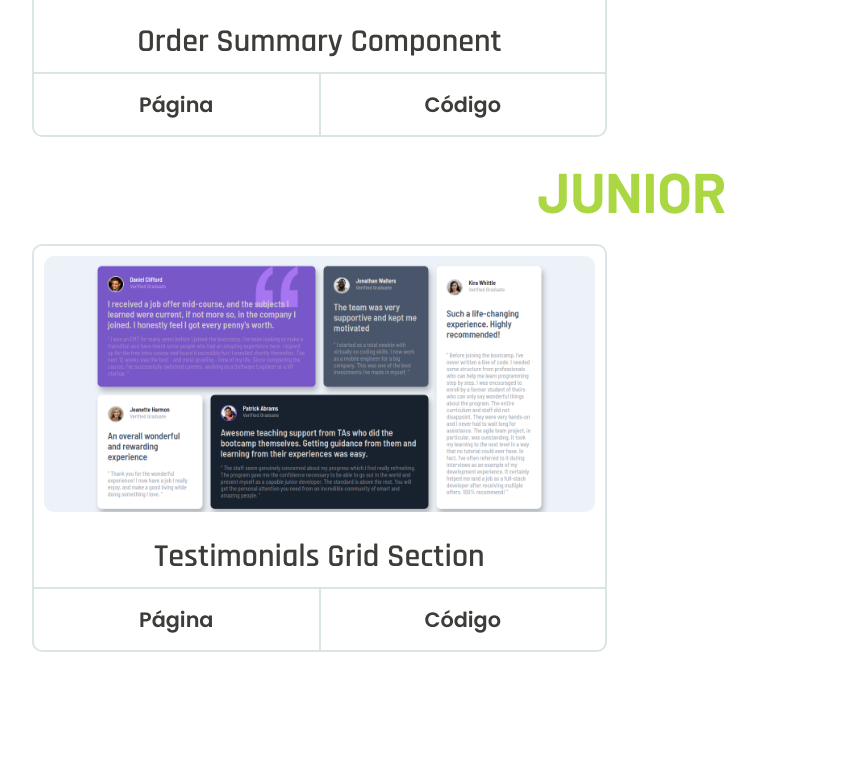
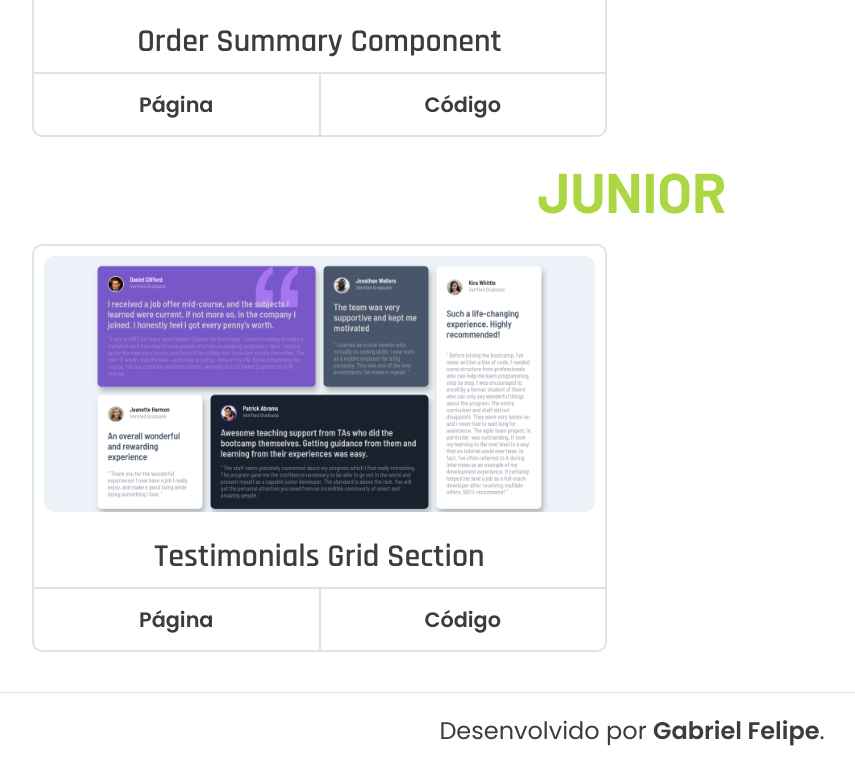
Before and after one commit to gabrielFSOliveira/frontend-mentor, a plain HTML site: page index.html in a window 1280 px wide. Shown: the part 1442-2210 px from the top of the page, without its empty margins (8-863 px from the left). Before the commit the page ends 2134 px from the top, so only its background shows below. Drawn offline with Linux system fonts and the light colour scheme.

Commit message:
Footer finalizado

```diff
--- a/css/style.css
+++ b/css/style.css
@@ -149,6 +149,17 @@
     border-left: 1px solid #dbe5e6;
 }
 
+.footer{
+    border-top: 1px solid #dbe5e6;
+    padding: 20px 0;
+}
+
+.footer p{
+    font: 500 1.5rem 'Poppins', Arial, Helvetica, sans-serif;
+    color: #3b3d38;
+    text-align: center;
+}
+
 @media screen and (max-width: 960px){
     .presentation{
         flex-wrap: wrap;
--- a/index.html
+++ b/index.html
@@ -24,7 +24,7 @@
             <section class="presentation">
                 <img src="./imagens/svg/coding.svg">
 
-                <p>Página para redirecionar a soluções de desafios sugeridos pelo site <a href="https://www.frontendmentor.io/" target="_blank">Frontend Mentor</a>. Os desafios possuem 5 níveis de dificuldades classificados como: <span class="newbie nivel">Newbie</span>, <span class="junior nivel">Junior</span>, <span class="intermediate nivel">Intermediate</span>, <span class="advanced nivel">Advanced</span> e <span class="guru nivel">Guru</span>. As soluções são responsivas, ou seja, se adaptam independente do dispositivo, elas também estarão acompanhadas com o link do código fonte no <a href="https://github.com/gabrielFSOliveira" target="_blank" class="mine-github">meu Github</a> para ser estudado.</p>
+                <p>Página para redirecionar a soluções de desafios sugeridos pelo site <a href="https://www.frontendmentor.io/" target="_blank">Frontend Mentor</a>. Os desafios possuem 5 níveis de dificuldades classificados como: <span class="newbie nivel">Newbie</span>, <span class="junior nivel">Junior</span>, <span class="intermediate nivel">Intermediate</span>, <span class="advanced nivel">Advanced</span> e <span class="guru nivel">Guru</span>. As soluções são responsivas, ou seja, se adaptam independente do dispositivo, elas também estarão acompanhadas com o link do código fonte no <a href="https://github.com/gabrielFSOliveira" target="_blank" class="mine-github">meu Github</a> para ser estudado ou clonado.</p>
             </section>
 
             <section class="sect-nivel">
@@ -75,5 +75,10 @@
             </section>
         </div>
     </main>
+    <footer>
+        <div class="footer">
+            <p>Desenvolvido por <a href="https://github.com/gabrielFSOliveira" target="_blank" class="mine-github">Gabriel Felipe</a>.</p>
+        </div>
+    </footer>
 </body>
 </html>
```
